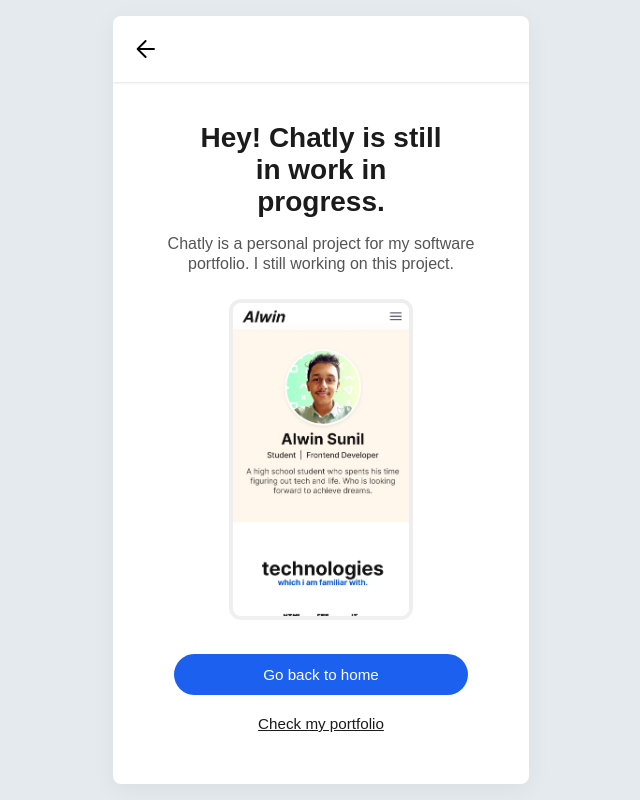
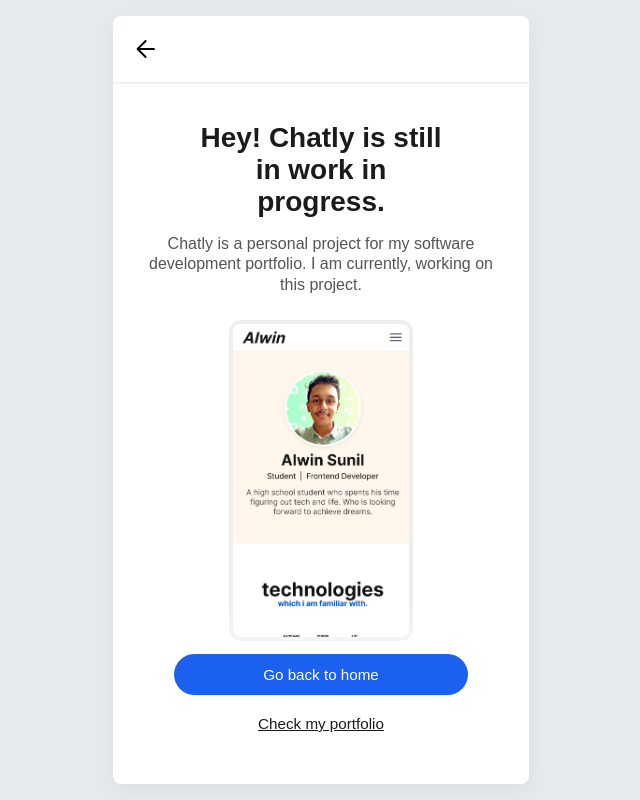
Before and after one commit to AlwinSunil/chatly, a React (Vite) app: page /updateprofile in a window 1280 px wide. Shown: the whole page, without its empty margins (319-959 px from the left). Built offline with nearby package versions, Linux system fonts and the light colour scheme; no server answers; the database is empty; sample sign-in values are in the browser's storage; a web font is replaced by a local one.

Commit message:
Updated type in work in progress page.

```diff
--- a/src/pages/WorkInProgress/WorkInProgress.jsx
+++ b/src/pages/WorkInProgress/WorkInProgress.jsx
@@ -10,8 +10,8 @@ function WorkInProgress() {
             <div className={styles.progress}>
                 <h2>Hey! Chatly is still in work in progress.</h2>
                 <p>
-                    Chatly is a personal project for my software portfolio. I
-                    still working on this project.
+                    Chatly is a personal project for my software development
+                    portfolio. I am currently, working on this project.
                 </p>
                 <div className={styles.img}>
                     <img src="/assets/img/portfolio.webp" alt="" />
```
